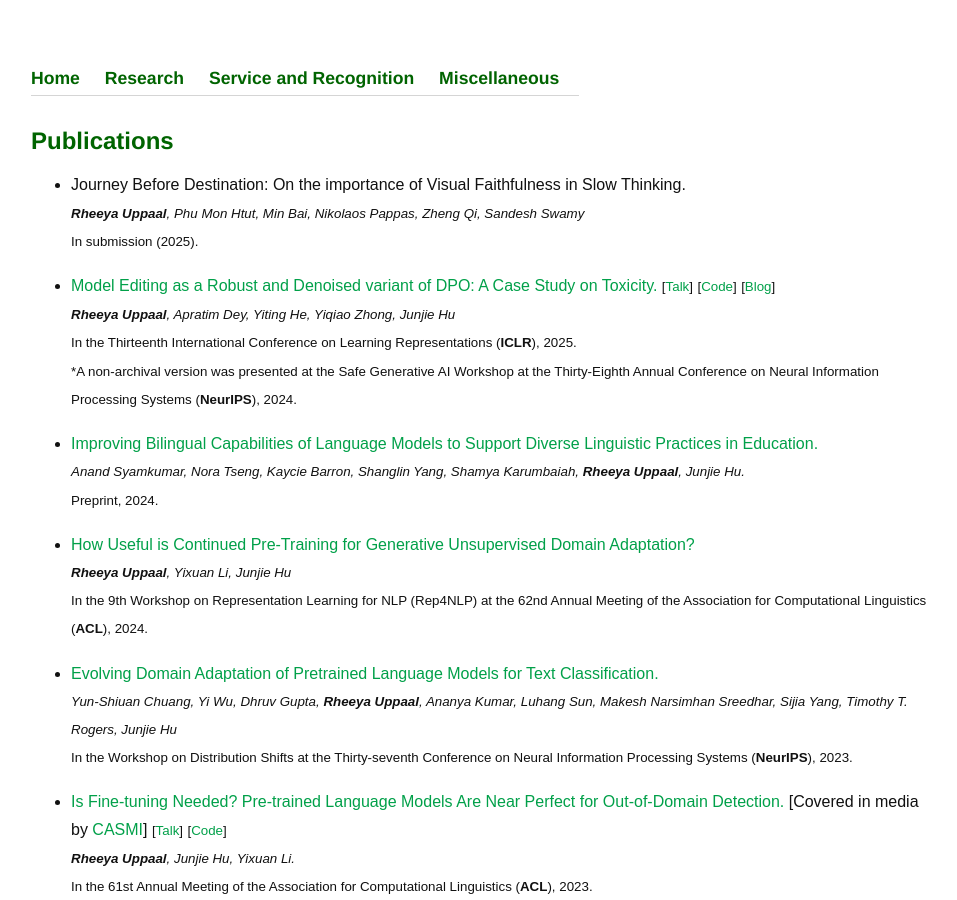
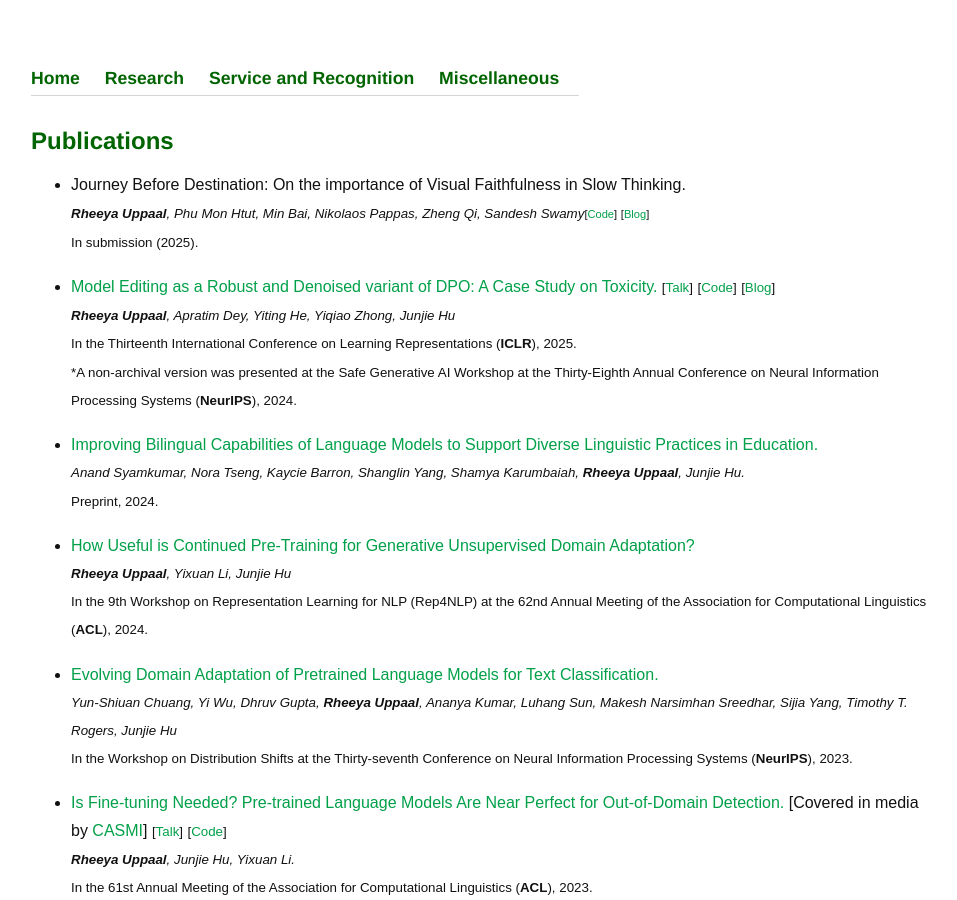
Before and after one commit to Uppaal/Uppaal.github.io, a Jekyll site: the page built from publications.html, in a window 1280 px wide and 900 px high. Shown: the whole window, without its empty margins (161-1118 px from the left). Built offline with Jekyll 4.4.1, drawn with Linux system fonts in a browser that asks for light colours.

Commit message:
Update publication entry with additional links
Added links to code and blog for the first publication entry.

```diff
--- a/publications.html
+++ b/publications.html
@@ -13,23 +13,35 @@ title: Publications
   gtag('config', 'G-8P4M88PV5K');
 </script>
 
-
 	<h1>Publications</h1>
 	<ul>
-	<li>Journey Before Destination: On the importance of Visual Faithfulness in Slow Thinking. <br><small><i><b>Rheeya Uppaal</b>, Phu Mon Htut, Min Bai, Nikolaos Pappas, Zheng Qi, Sandesh Swamy</i><br>In submission (2025).</small></li>
+	<li>Journey Before Destination: On the importance of Visual Faithfulness in Slow Thinking. <br><small><i><b>Rheeya Uppaal</b>, Phu Mon Htut, Min Bai, Nikolaos Pappas, Zheng Qi, Sandesh Swamy</i><small>[<a href="">Code</a>]</small> <small>[<a href="https://uppaal.github.io/projects/visual-faithfulness/journey-before-destination.html">Blog</a>]</small><br>In submission (2025).</small></li>
+
 	<li><a href="https://arxiv.org/abs/2405.13967">Model Editing as a Robust and Denoised variant of DPO: A Case Study on Toxicity.</a> <small>[<a href="https://www.youtube.com/watch?v=SvIl4tXo66E">Talk</a>]</small> <small>[<a href="https://github.com/Uppaal/detox-edit">Code</a>]</small> <small>[<a href="https://uppaal.github.io/projects/profs/profs.html">Blog</a>]</small> <br><small><i><b>Rheeya Uppaal</b>, Apratim Dey, Yiting He, Yiqiao Zhong, Junjie Hu</i><br>In the Thirteenth International Conference on Learning Representations (<b>ICLR</b>), 2025.<br>*A non-archival version was presented at the Safe Generative AI Workshop at the Thirty-Eighth Annual Conference on Neural Information Processing Systems (<b>NeurIPS</b>), 2024.</small></li>
+
 	<li><a href="https://arxiv.org/abs/2411.04308">Improving Bilingual Capabilities of Language Models to Support Diverse Linguistic Practices in Education.</a> <br><small><i>Anand Syamkumar, Nora Tseng, Kaycie Barron, Shanglin Yang, Shamya Karumbaiah, <b>Rheeya Uppaal</b>, Junjie Hu.</i><br>Preprint, 2024.</small></li>
+
 	<li><a href="https://aclanthology.org/2024.repl4nlp-1.9/">How Useful is Continued Pre-Training for Generative Unsupervised Domain Adaptation?</a> <br><small><i><b>Rheeya Uppaal</b>, Yixuan Li, Junjie Hu</i><br>In the 9th Workshop on Representation Learning for NLP (Rep4NLP) at the 62nd Annual Meeting of the Association for Computational Linguistics (<b>ACL</b>), 2024.</small></li>
+
 	<li><a href="https://arxiv.org/abs/2311.09661">Evolving Domain Adaptation of Pretrained Language Models for Text Classification.</a> <br><small><i>Yun-Shiuan Chuang, Yi Wu, Dhruv Gupta, <b>Rheeya Uppaal</b>, Ananya Kumar, Luhang Sun, Makesh Narsimhan Sreedhar, Sijia Yang, Timothy T. Rogers, Junjie Hu</i><br>In the Workshop on Distribution Shifts at the Thirty-seventh Conference on Neural Information Processing Systems (<b>NeurIPS</b>), 2023.</small></li>
+
 	<li><a href="https://aclanthology.org/2023.acl-long.717/">Is Fine-tuning Needed? Pre-trained Language Models Are Near Perfect for Out-of-Domain Detection.</a> [Covered in media by <a href="https://casmi.northwestern.edu/news/articles/2023/study-finds-simple-method-can-improve-safety-for-language-models.html">CASMI</a>] <small>[<a href="https://youtu.be/iVfXGQ0iwzQ">Talk</a>]</small> <small>[<a href="https://github.com/Uppaal/lm-ood">Code</a>]</small> <br><small><i><b>Rheeya Uppaal</b>, Junjie Hu, Yixuan Li.</i><br>In the 61st Annual Meeting of the Association for Computational Linguistics (<b>ACL</b>), 2023.</small></li>
+
 	<li><a href="https://arxiv.org/abs/2103.00751">Long Document Summarization in a Low Resource Setting using Pretrained Language Models.</a><br><small><i>Ahsaas Bajaj, Pavitra Dangati, Kalpesh Krishna, Pradhiksha Ashok Kumar, <b>Rheeya Uppaal</b>, Bradford Windsor, Eliot Brenner, Dominic Dotterrer, Rajarshi Das, Andrew McCallum</i><br>In the Student Workshop at the Joint Conference of the 59th Annual Meeting of the Association for Computational Linguistics and the 11th International Joint
 Conference on Natural Language Processing (<b>ACL-IJCNLP</b>), 2021.</small></li>
+
 	<li><a href="https://arxiv.org/abs/1911.07335">Overcoming Practical Issues of Deep Active Learning and its Applications on Named Entity Recognition.</a><br><small><i>Haw-Shiuan Chang, Shankar Vembu, Sunil Mohan, <b>Rheeya Uppaal</b>, Andrew McCallum.</i><br>In the European Conference on Machine Learning and Principles and Practice of Knowledge Discovery in Databases (<b>ECML-PKDD</b>), 2020 (Journal Track)</small></li>
+
 	<li><a href="https://arxiv.org/abs/1909.06718">LRS-DAG: Low Resource Supervised Domain Adaptation with Generalization Across Domains.</a> <small>[<a href="https://www.youtube.com/watch?v=17nxep0Ux50&feature=youtu.be">Talk</a>]</small><br><small><i><b>Rheeya Uppaal</b></i><br>In the New in ML Workshop of the Thirty-third Conference on Neural Information Processing Systems (<b>NeurIPS</b>), 2019.</small></li>
+
 	<li><a href="http://roseyu.com/time-series-workshop/submissions/2019/timeseries-ICML19_paper_55.pdf">Multi-resolution Attention with Signal Splitting for Multivariate Time Series Classification.</a><br><small><i><b>Rheeya Uppaal</b>, Bryon Kucharski, Bhanu Pratap Singh, Iman Deznabi, Madelina Fiterau.</i><br>Time Series Workshop of The Thirty-sixth International Conference on Machine Learning (<b>ICML</b>), 2019.</small></li>
+
 	<li><a href="https://arxiv.org/abs/1905.00125">Multi-resolution Networks For Flexible Irregular Time Series Modeling (Multi-FIT)</a><br><small><i>Bhanu Pratap Singh, Iman Deznabi, <b>Rheeya Uppaal</b>, Bryon Kucharski, Bharath Narasimhan, Akhila Josyula, Madelina Fiterau.</i><br>Preprint.</small></li>
+
 	<li><a href="https://papers.ssrn.com/sol3/papers.cfm?abstract_id=3306567">Leveraging One's Impact Through Digital Persona and Image Management for Enhanced Effectiveness and Competitive Advantage</a>.<br><small><i>Kuiljeit Uppaal, <b>Rheeya Uppaal</b></i><br>Elsevier, 2018.</small></li>
+
 	<li><a href="https://ijrat.org/downloads/Conference_Proceedings/ncpci2016/ncpci-02.pdf">Exploring Robust Vehicle Detection and Tracking Methods for Various Illumination Settings using Infrared Thermographic Images</a><br><small><b><i>Rheeya Uppaal</i></b>.<br>In the International Journal of Research in Advent Technology, Special Issue National Conference NCPC, 2016.</small></li>
+
 	<li><a href="https://drive.google.com/file/d/1Upq_uYb5GyOm8xf69k1Ca37ycIyI1b-z/view?usp=sharing"> Exploring the Facets of Colonization of the Red Planet – Mars.</a><br><small><i><b>Rheeya Uppaal</b></i><br>In the Student Conference on Emerging Technologies and Innovations, 2014.</small></li>
 	</ul>
 
```
